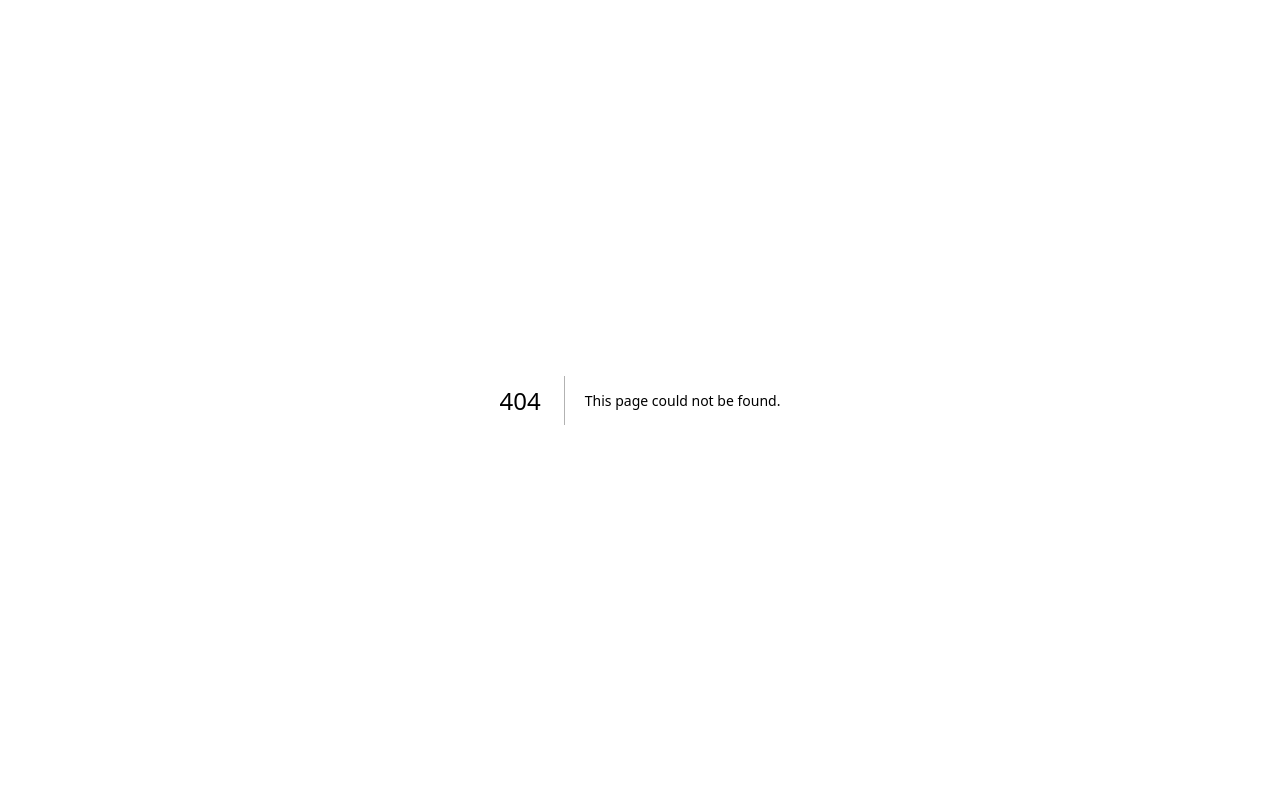
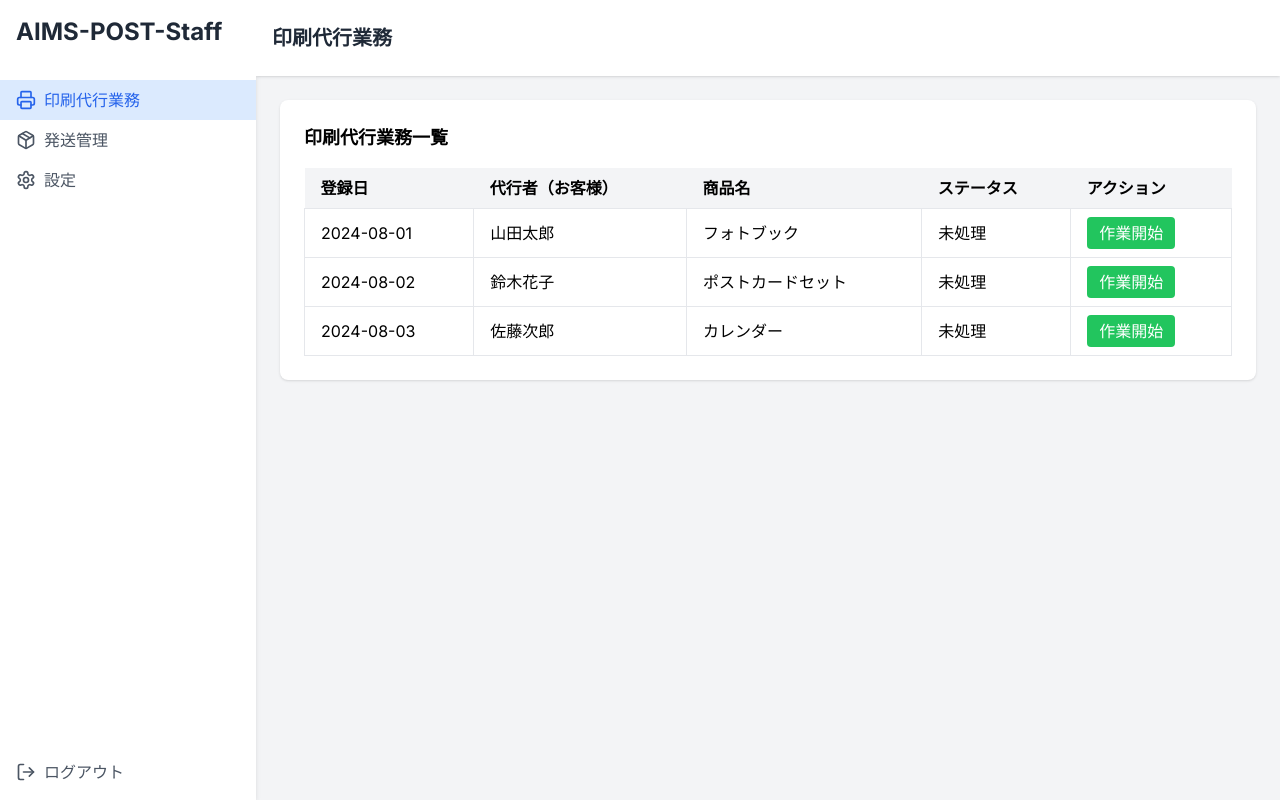
Before and after one commit to semilemons/aims-post, a Next.js app: page /staff in a window 1280 px wide. Before the commit this address had no page. Built offline with nearby package versions, Linux system fonts and the light colour scheme.

Commit message:
簡単な要件定義＆業務システムプロトタイプ

```diff
--- /dev/null
+++ b/src/app/staff/page.jsx
@@ -0,0 +1,236 @@
+"use client"
+
+import React, { useState, useRef } from 'react';
+import { Printer, Package, Settings, LogOut, Images, PrinterIcon, Send, Upload, Check, FastForward, QrCode } from 'lucide-react';
+
+const StaffDashboard = () => {
+  const [activeTab, setActiveTab] = useState('印刷代行業務');
+  const [selectedJob, setSelectedJob] = useState(null);
+  const [workflowStep, setWorkflowStep] = useState(0);
+  const [qrCodeImage, setQrCodeImage] = useState(null);
+  const [isQrCodeConfirmed, setIsQrCodeConfirmed] = useState(false);
+  const [printJobs, setPrintJobs] = useState([
+    { id: '001', client: '山田太郎', productName: 'フォトブック', registrationDate: '2024-08-01', status: '未処理', imageCount: 20, qrCode: null },
+    { id: '002', client: '鈴木花子', productName: 'ポストカードセット', registrationDate: '2024-08-02', status: '未処理', imageCount: 10, qrCode: null },
+    { id: '003', client: '佐藤次郎', productName: 'カレンダー', registrationDate: '2024-08-03', status: '未処理', imageCount: 12, qrCode: null },
+  ].sort((a, b) => new Date(a.registrationDate) - new Date(b.registrationDate)));
+  const fileInputRef = useRef(null);
+
+  const tabs = [
+    { name: '印刷代行業務', icon: Printer },
+    { name: '発送管理', icon: Package },
+    { name: '設定', icon: Settings },
+  ];
+
+  const handleStartProcess = (job) => {
+    setSelectedJob(job);
+    setWorkflowStep(1);
+    setQrCodeImage(null);
+    setIsQrCodeConfirmed(false);
+    updateJobStatus(job.id, '処理中');
+  };
+
+  const handleNextStep = () => {
+    if (workflowStep < 3) {
+      setWorkflowStep(workflowStep + 1);
+    } else if (isQrCodeConfirmed || qrCodeImage) {
+      completeJob();
+    }
+  };
+
+  const handleFileUpload = (event) => {
+    const file = event.target.files[0];
+    if (file) {
+      const reader = new FileReader();
+      reader.onload = (e) => setQrCodeImage(e.target.result);
+      reader.readAsDataURL(file);
+    }
+  };
+
+  const updateJobStatus = (jobId, newStatus) => {
+    setPrintJobs(prevJobs =>
+      prevJobs.map(job =>
+        job.id === jobId ? { ...job, status: newStatus } : job
+      )
+    );
+  };
+
+  const completeJob = () => {
+    if (selectedJob) {
+      updateJobStatus(selectedJob.id, '完了');
+      setPrintJobs(prevJobs =>
+        prevJobs.map(job =>
+          job.id === selectedJob.id ? { ...job, status: '完了', qrCode: qrCodeImage } : job
+        )
+      );
+    }
+    setSelectedJob(null);
+    setWorkflowStep(0);
+    setQrCodeImage(null);
+    setIsQrCodeConfirmed(false);
+  };
+
+  const handleTestSkip = () => {
+    setQrCodeImage('dummy');
+    setIsQrCodeConfirmed(true);
+  };
+
+  const renderWorkflowInstructions = () => {
+    if (!selectedJob) return null;
+
+    const steps = [
+      { step: 1, instruction: `${selectedJob.imageCount}枚の画像を取り出してください。`, icon: <Images className="w-6 h-6" /> },
+      { step: 2, instruction: `${selectedJob.productName}の印刷を行ってください。`, icon: <PrinterIcon className="w-6 h-6" /> },
+      { step: 3, instruction: "QRコードをアップロードし、発送手続きを行ってください。", icon: <Send className="w-6 h-6" /> },
+    ];
+
+    const currentStep = steps[workflowStep - 1];
+
+    return (
+      <div className="mt-4 p-4 bg-blue-100 rounded-lg">
+        <h4 className="font-semibold text-lg mb-2">作業手順 - ステップ {currentStep.step}</h4>
+        <div className="flex items-center">
+          {currentStep.icon}
+          <p className="ml-2">{currentStep.instruction}</p>
+        </div>
+        {workflowStep === 3 && (
+          <div className="mt-4">
+            <input
+              type="file"
+              ref={fileInputRef}
+              onChange={handleFileUpload}
+              accept="image/*"
+              className="hidden"
+            />
+            <div className="flex items-center">
+              <button
+                onClick={() => fileInputRef.current.click()}
+                className="bg-green-500 text-white px-4 py-2 rounded hover:bg-green-600 flex items-center mr-2"
+              >
+                <Upload className="w-4 h-4 mr-2" />
+                QRコードをアップロード
+              </button>
+              {/* TODO: テストが完了したら以下のボタンを削除してください */}
+              <button
+                onClick={handleTestSkip}
+                className="bg-yellow-500 text-white px-4 py-2 rounded hover:bg-yellow-600 flex items-center"
+              >
+                <FastForward className="w-4 h-4 mr-2" />
+                テストスキップ
+              </button>
+            </div>
+            {qrCodeImage && (
+              <div className="mt-4">
+                <img src={qrCodeImage} alt="QR Code" className="w-32 h-32 object-contain" />
+                <div className="mt-2 flex items-center">
+                  <input
+                    type="checkbox"
+                    id="qrConfirm"
+                    checked={isQrCodeConfirmed}
+                    onChange={(e) => setIsQrCodeConfirmed(e.target.checked)}
+                    className="mr-2"
+                  />
+                  <label htmlFor="qrConfirm">お客様のQRコード画像を発行しました</label>
+                </div>
+              </div>
+            )}
+          </div>
+        )}
+        <button
+          onClick={handleNextStep}
+          className={`mt-4 bg-blue-500 text-white px-4 py-2 rounded hover:bg-blue-600 ${
+            workflowStep === 3 && (!qrCodeImage || !isQrCodeConfirmed) ? 'opacity-50 cursor-not-allowed' : ''
+          }`}
+          disabled={workflowStep === 3 && (!qrCodeImage || !isQrCodeConfirmed)}
+        >
+          {workflowStep === 3 ? "作業完了" : "次のステップへ"}
+        </button>
+      </div>
+    );
+  };
+
+  return (
+    <div className="flex h-screen bg-gray-100">
+      {/* サイドバー */}
+      <div className="w-64 bg-white shadow-md">
+        <div className="p-4">
+          <h1 className="text-2xl font-bold text-gray-800">AIMS-POST-Staff</h1>
+        </div>
+        <nav className="mt-4">
+          {tabs.map((tab) => (
+            <button
+              key={tab.name}
+              className={`flex items-center w-full px-4 py-2 text-left ${
+                activeTab === tab.name ? 'bg-blue-100 text-blue-600' : 'text-gray-600 hover:bg-gray-100'
+              }`}
+              onClick={() => setActiveTab(tab.name)}
+            >
+              <tab.icon className="w-5 h-5 mr-2" />
+              {tab.name}
+            </button>
+          ))}
+        </nav>
+        <div className="absolute bottom-0 w-64 p-4">
+          <button className="flex items-center text-gray-600 hover:text-gray-800">
+            <LogOut className="w-5 h-5 mr-2" />
+            ログアウト
+          </button>
+        </div>
+      </div>
+
+      {/* メインコンテンツ */}
+      <div className="flex-1 overflow-auto">
+        <header className="bg-white shadow">
+          <div className="px-4 py-6">
+            <h2 className="text-xl font-semibold text-gray-800">{activeTab}</h2>
+          </div>
+        </header>
+        <main className="p-6">
+          <div className="bg-white p-6 rounded-lg shadow">
+            <h3 className="text-lg font-semibold mb-4">印刷代行業務一覧</h3>
+            <table className="w-full">
+              <thead>
+                <tr className="bg-gray-100">
+                  <th className="px-4 py-2 text-left">登録日</th>
+                  <th className="px-4 py-2 text-left">代行者（お客様）</th>
+                  <th className="px-4 py-2 text-left">商品名</th>
+                  <th className="px-4 py-2 text-left">ステータス</th>
+                  <th className="px-4 py-2 text-left">アクション</th>
+                </tr>
+              </thead>
+              <tbody>
+                {printJobs.map(job => (
+                  <tr key={job.id}>
+                    <td className="border px-4 py-2">{job.registrationDate}</td>
+                    <td className="border px-4 py-2">{job.client}</td>
+                    <td className="border px-4 py-2">{job.productName}</td>
+                    <td className="border px-4 py-2">{job.status}</td>
+                    <td className="border px-4 py-2">
+                      {job.status === '未処理' && (
+                        <button
+                          onClick={() => handleStartProcess(job)}
+                          className="bg-green-500 text-white px-3 py-1 rounded hover:bg-green-600"
+                        >
+                          作業開始
+                        </button>
+                      )}
+                      {job.status === '完了' && job.qrCode && (
+                        <div className="flex items-center">
+                          <QrCode className="w-6 h-6 mr-2 text-blue-500" />
+                          <img src={job.qrCode} alt="Completed QR Code" className="w-10 h-10 object-contain" />
+                        </div>
+                      )}
+                    </td>
+                  </tr>
+                ))}
+              </tbody>
+            </table>
+            {renderWorkflowInstructions()}
+          </div>
+        </main>
+      </div>
+    </div>
+  );
+};
+
+export default StaffDashboard;
```
Also changed, not shown: src/app/page.jsx (renamed from src/app/page.js), 2 other files (tests, documents, lock files or other folders).
